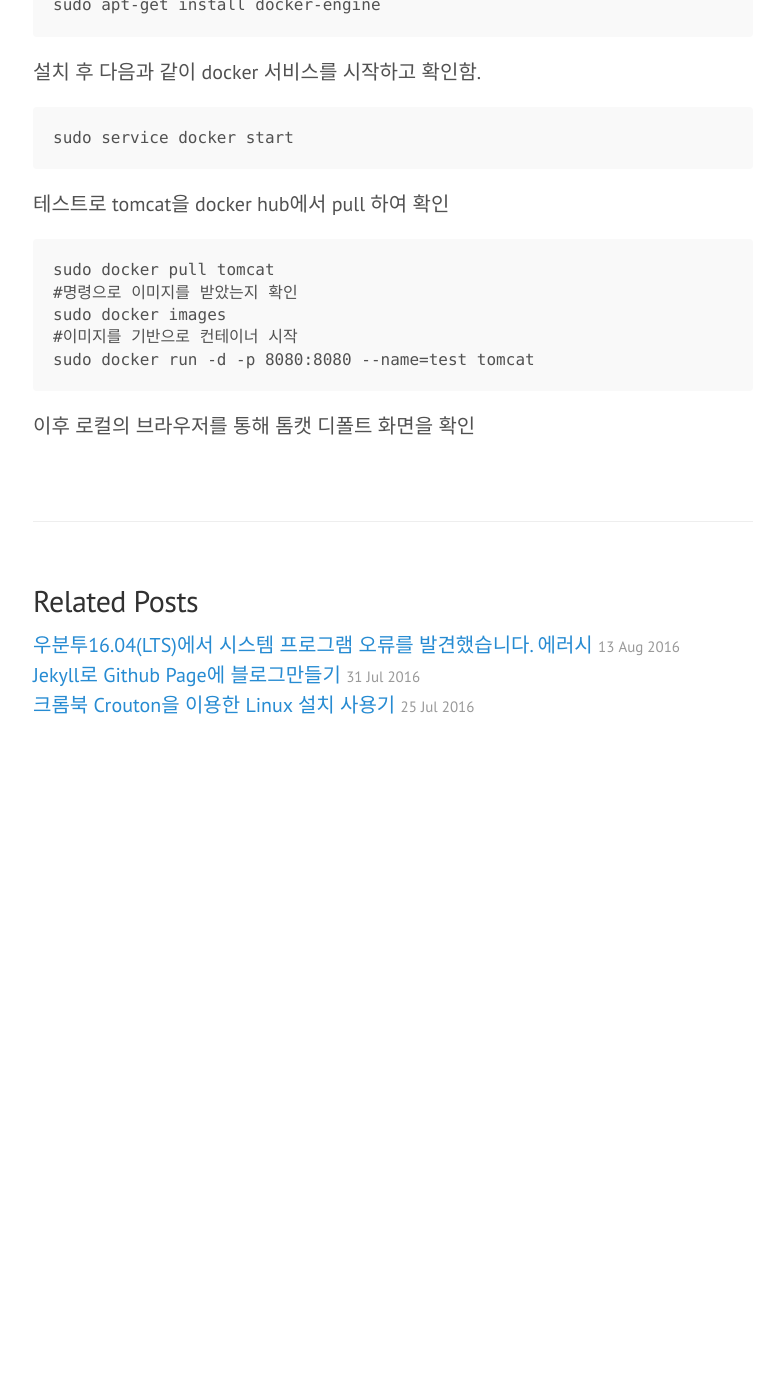
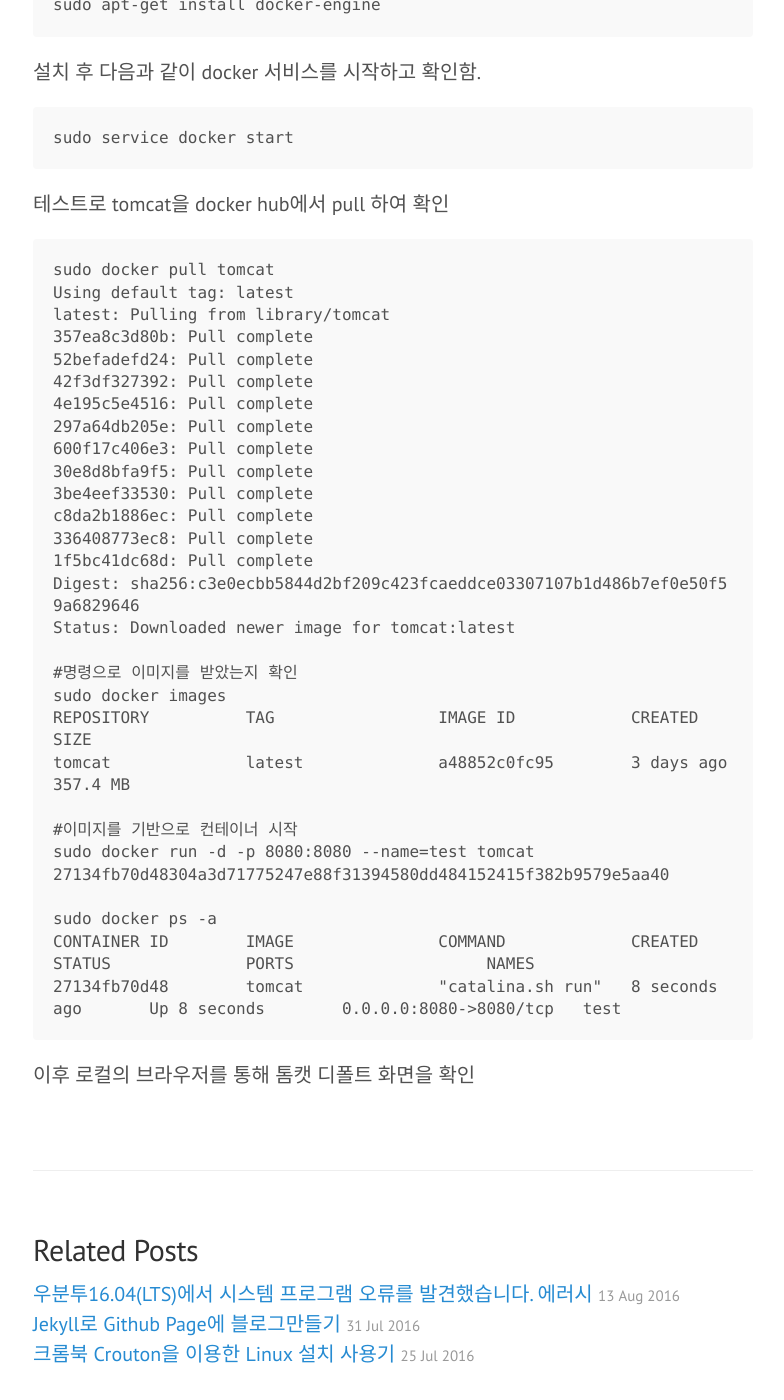
Before and after one commit to skaqud/skaqud.github.com, a Jekyll site: the page built from _posts/2016-08-15-Docker-Installation-on-Ubuntu-16.04-LTS.markdown, in a window 1280 px wide and 1400 px high, scrolled down 1131 px. Shown: the whole window, without its empty margins (247-1031 px from the left). Built offline with Jekyll 4.4.1, drawn with Linux system fonts in a browser that asks for light colours; before the commit the page ends 1911 px from its top, so only the background shows below that.

Commit message:
update posts

```diff
--- a/_posts/2016-08-15-Docker-Installation-on-Ubuntu-16.04-LTS.markdown
+++ b/_posts/2016-08-15-Docker-Installation-on-Ubuntu-16.04-LTS.markdown
@@ -45,9 +45,34 @@
 테스트로 tomcat을 docker hub에서 pull 하여 확인
 
     sudo docker pull tomcat
+    Using default tag: latest
+    latest: Pulling from library/tomcat
+    357ea8c3d80b: Pull complete
+    52befadefd24: Pull complete
+    42f3df327392: Pull complete
+    4e195c5e4516: Pull complete
+    297a64db205e: Pull complete
+    600f17c406e3: Pull complete
+    30e8d8bfa9f5: Pull complete
+    3be4eef33530: Pull complete
+    c8da2b1886ec: Pull complete
+    336408773ec8: Pull complete
+    1f5bc41dc68d: Pull complete
+    Digest: sha256:c3e0ecbb5844d2bf209c423fcaeddce03307107b1d486b7ef0e50f59a6829646
+    Status: Downloaded newer image for tomcat:latest
+
     #명령으로 이미지를 받았는지 확인
     sudo docker images
+    REPOSITORY          TAG                 IMAGE ID            CREATED             SIZE
+    tomcat              latest              a48852c0fc95        3 days ago          357.4 MB
+
     #이미지를 기반으로 컨테이너 시작
     sudo docker run -d -p 8080:8080 --name=test tomcat
+    27134fb70d48304a3d71775247e88f31394580dd484152415f382b9579e5aa40
+
+    sudo docker ps -a
+    CONTAINER ID        IMAGE               COMMAND             CREATED             STATUS              PORTS                    NAMES
+    27134fb70d48        tomcat              "catalina.sh run"   8 seconds ago       Up 8 seconds        0.0.0.0:8080->8080/tcp   test
+
 
 이후 로컬의 브라우저를 통해 톰캣 디폴트 화면을 확인
```
